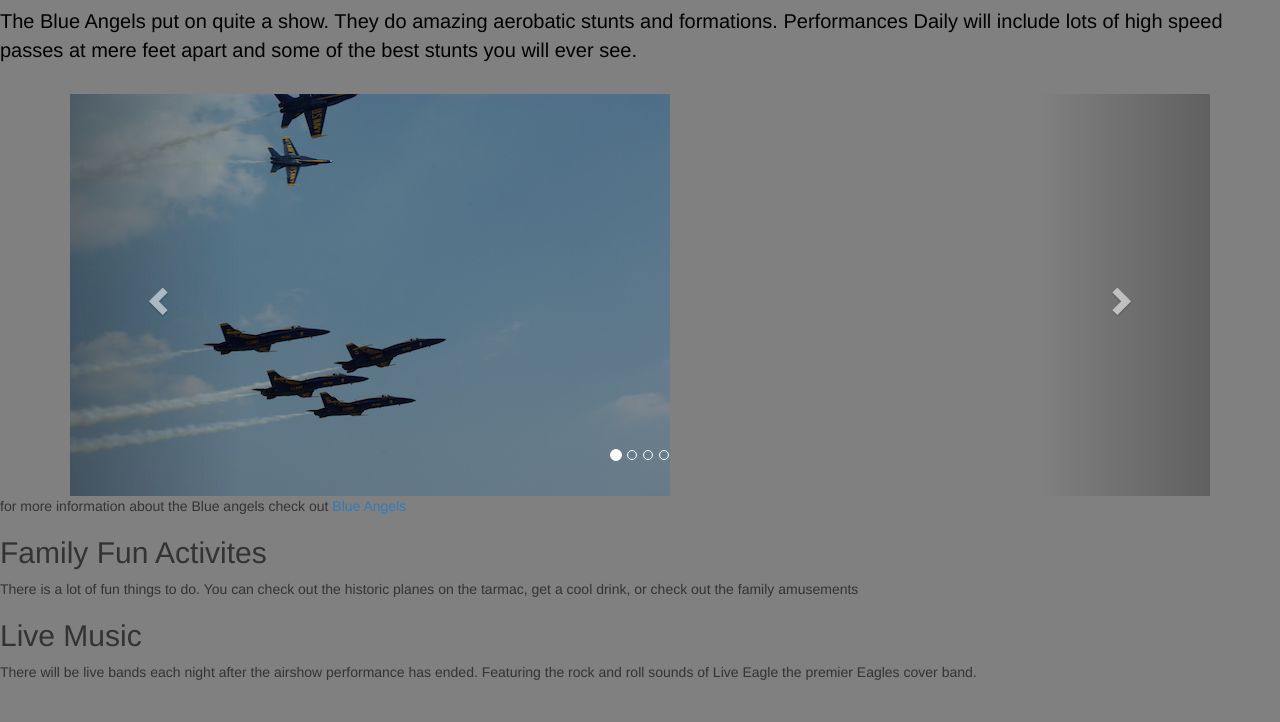
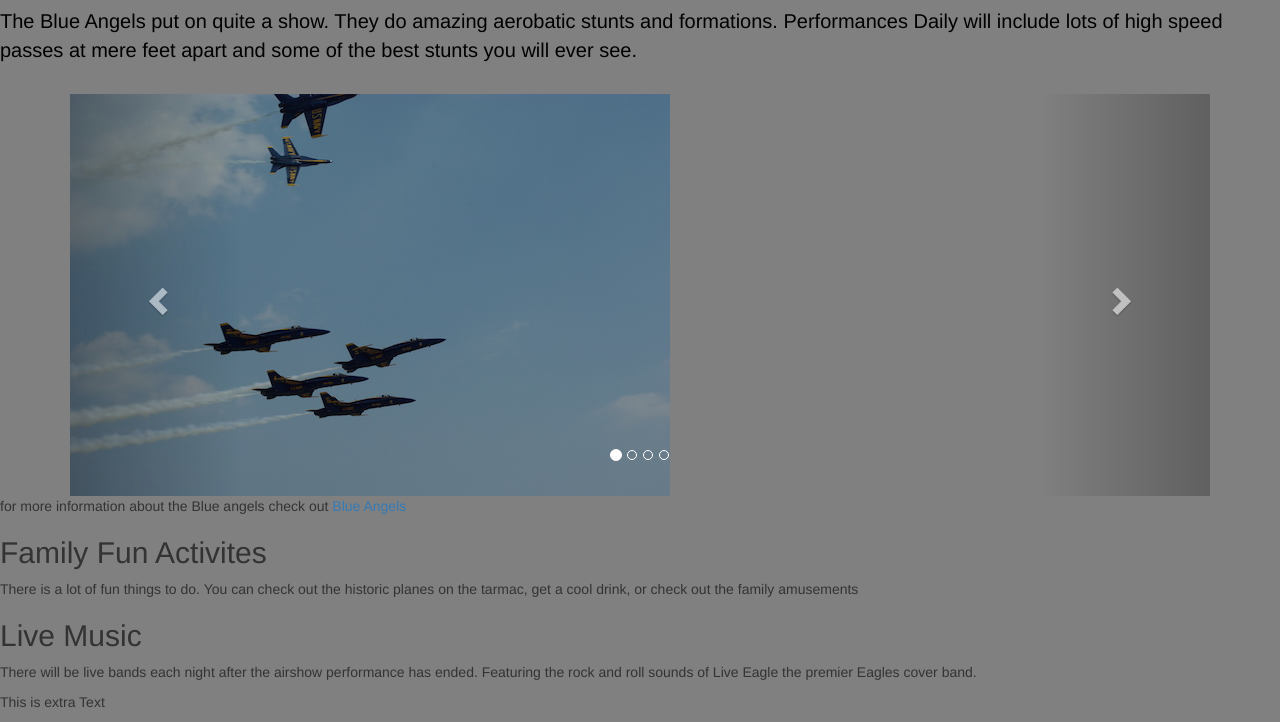
Before and after one commit to Ironegl/project2, a plain HTML site: page index.html in a window 1280 px wide. Shown: the part 210-932 px from the top of the page. Before the commit the page ends 902 px from the top, so only its background shows below. Drawn offline with nearby package versions, Linux system fonts and the light colour scheme.

Commit message:
extra test

```diff
--- a/index.html
+++ b/index.html
@@ -88,7 +88,7 @@
 <p> There will be live bands each night after the airshow performance has ended. Featuring the rock and roll sounds of Live Eagle the premier Eagles cover band.</p>
 
 
-
+<p> This is extra Text</p>
 
 
 <script src="http://code.jquery.com/jquery-latest.min.js"></script>
```
